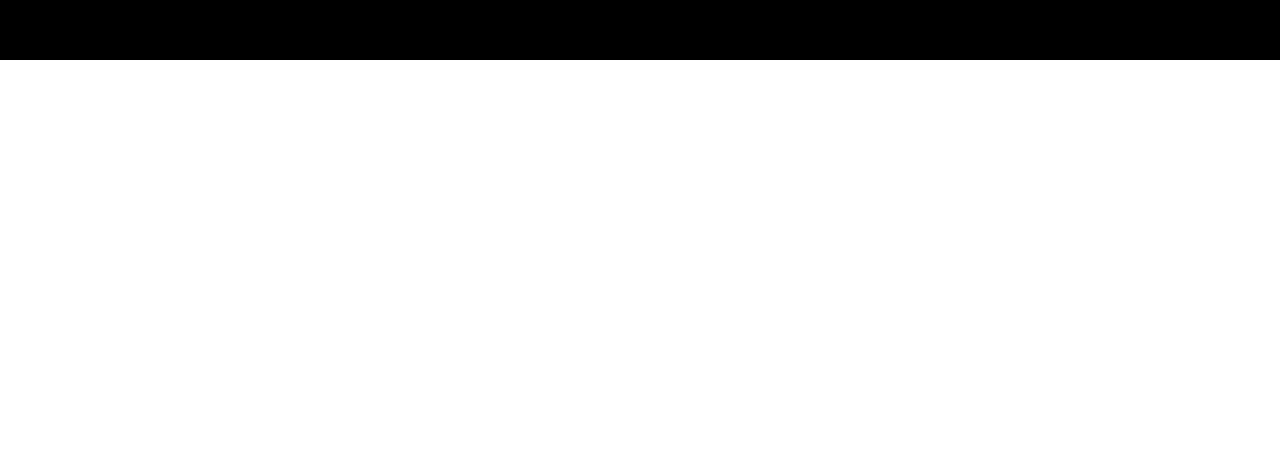
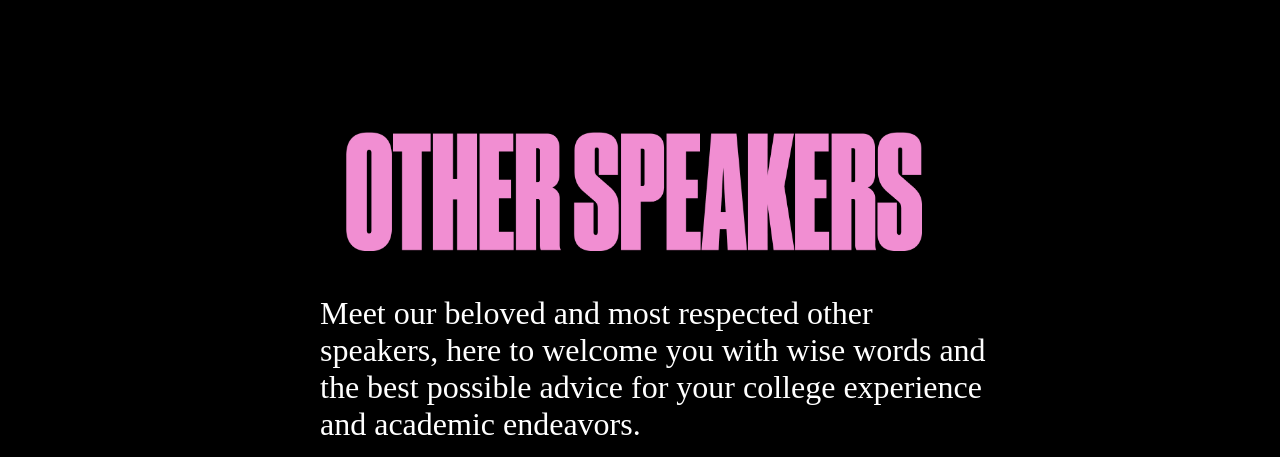
Before and after one commit to shivchopra37/Mtech-Induction-24, a plain HTML site: page Landing Page/index.html in a window 1280 px wide. Shown: the part 2340-2797 px from the top of the page. Before the commit the page ends 2400 px from the top, so only its background shows below. Drawn offline with Linux system fonts and the light colour scheme; a web font is replaced by a local one.

Commit message:
new update

```diff
--- a/Landing Page/index.html
+++ b/Landing Page/index.html
@@ -33,9 +33,16 @@
     </div>
 
     <div class="keynote-speakers-page">
-        <img class="heading-text" src="KEYNOTE SPEAKERS.png" alt="">
+        <img class="heading-text" src="keynote_speakers.png" alt="">
         <p class="greet-keynote-speakers-text">Meet our beloved and most respected keynote speakers, here to welcome you with wise words and the best possible advice for your college experience and academic endeavors.</p>
     </div>
+    <div class="other-speakers-page">
+        <img class="heading-text-2" src="other_speakers.png" alt="">
+        <p class="greet-other-speakers-text">Meet our beloved and most respected other speakers, here to welcome you with wise words and the best possible advice for your college experience and academic endeavors.</p>
+    </div>
+    <footer class="footer">
+
+    </footer>
 
 </body>
 </html>
--- a/Landing Page/style.css
+++ b/Landing Page/style.css
@@ -70,7 +70,7 @@ header {
     width:17vw;
     height: auto;
     position: relative;
-    top: 20vh;
+    top: 13vh;
     left: 13vw;
 }
 
@@ -136,3 +136,26 @@ header {
     width: 52vw;
     font-size: xx-large;
 }
+
+.other-speakers-page{
+    height: 100vh;
+    width: 100%;
+    background-color: #000;
+}
+
+.other-speakers-page .heading-text-2{
+    width: 45vw;
+    height: auto;
+    position: relative;
+    left: 27vw;
+    top: 9vh;
+}
+
+.other-speakers-page .greet-other-speakers-text{
+    color: white;
+    position: relative;
+    top: 10vh;
+    left: 25vw;
+    width: 52vw;
+    font-size: xx-large;
+}
```
Also changed, not shown: Landing Page/keynote_speakers.png (renamed from Landing Page/KEYNOTE SPEAKERS.png), Landing Page/other_speakers.png (added).
